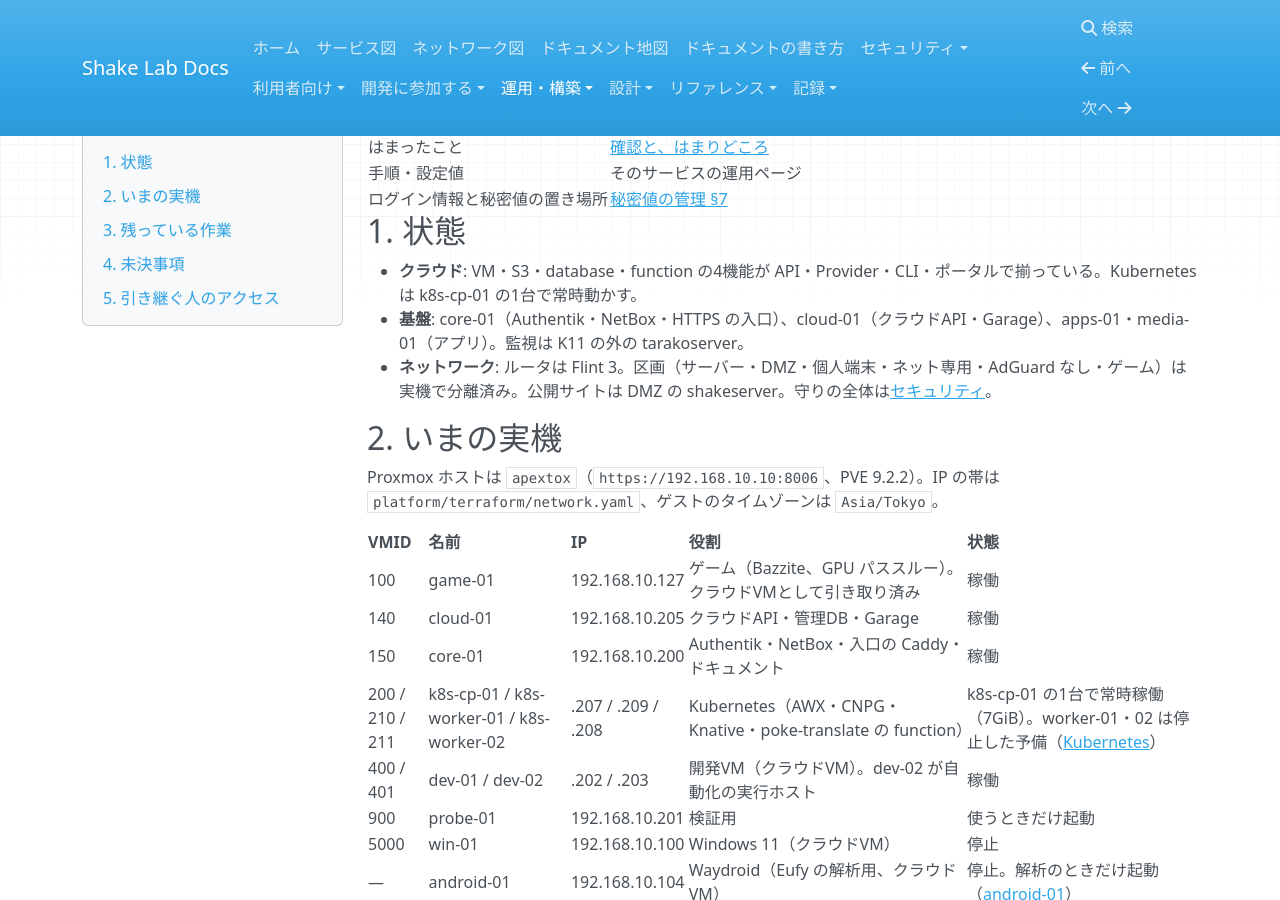
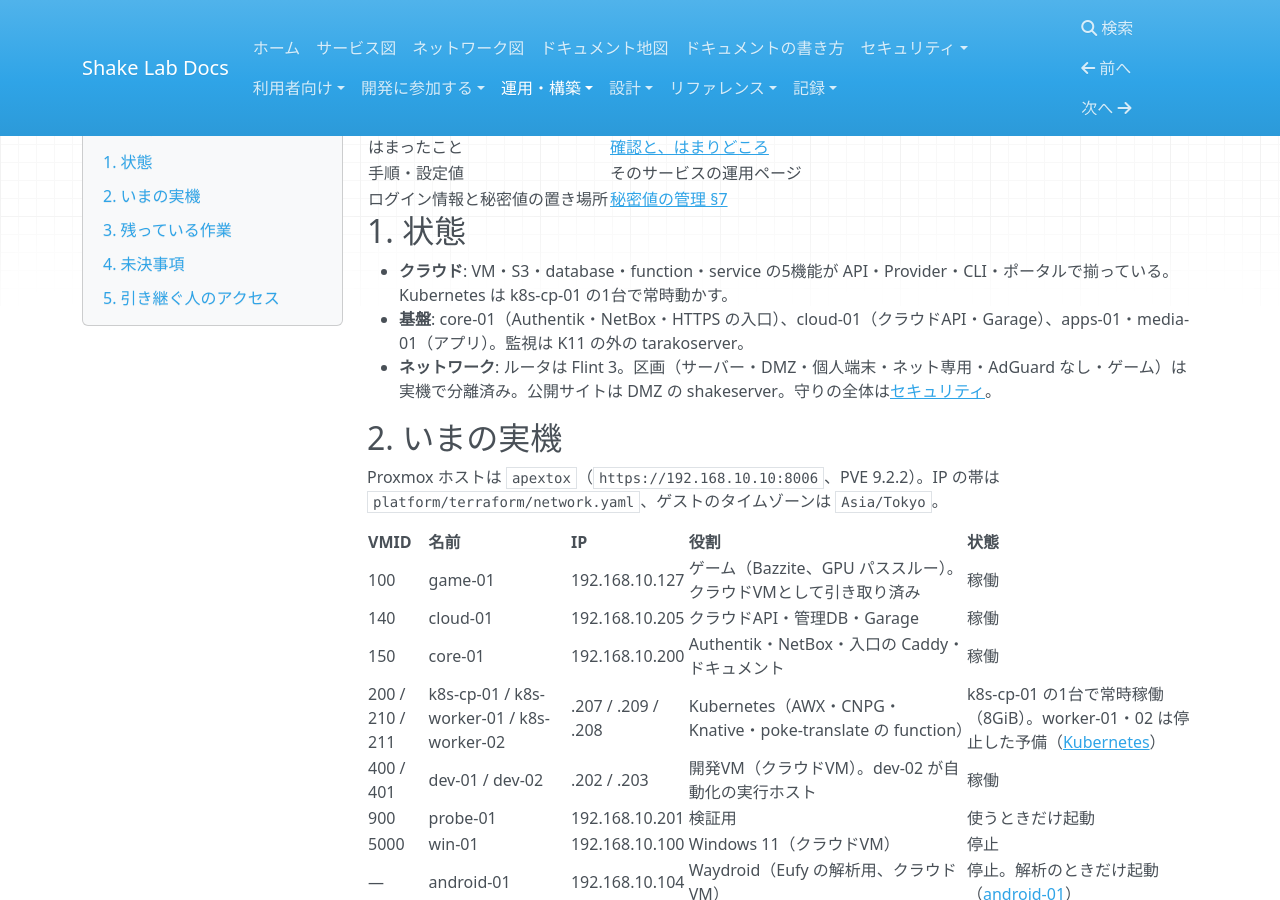
Before and after one commit to rurutheGeek/shake-cloud, an MkDocs documentation site: the page built from docs/operations/handover.md, in a window 1280 px wide and 900 px high, scrolled down 288 px. Built offline with MkDocs 1.6.1, drawn with Linux system fonts in a browser that asks for light colours; nearby versions of some CDN libraries; a script that is not in the unit is left out.

Commit message:
docs(handover): service 機能の配備と k8s-cp-01 の 8GiB を反映する
Refs #250

Co-Authored-By: Claude Opus 5.5 <noreply@anthropic.com>

```diff
--- a/docs/operations/handover.md
+++ b/docs/operations/handover.md
@@ -25,7 +25,7 @@ tags:
 
 ## 1. 状態
 
-- **クラウド**: VM・S3・database・function の4機能が API・Provider・CLI・ポータルで揃っている。Kubernetes は k8s-cp-01 の1台で常時動かす。
+- **クラウド**: VM・S3・database・function・service の5機能が API・Provider・CLI・ポータルで揃っている。Kubernetes は k8s-cp-01 の1台で常時動かす。
 - **基盤**: core-01（Authentik・NetBox・HTTPS の入口）、cloud-01（クラウドAPI・Garage）、apps-01・media-01（アプリ）。監視は K11 の外の tarakoserver。
 - **ネットワーク**: ルータは Flint 3。区画（サーバー・DMZ・個人端末・ネット専用・AdGuard なし・ゲーム）は実機で分離済み。公開サイトは DMZ の shakeserver。守りの全体は[セキュリティ](../architecture/security.md)。
 
@@ -38,7 +38,7 @@ Proxmox ホストは `apextox`（`https://192.168.10.10:8006`、PVE 9.2.2）。I
 | 100 | game-01 | 192.168.10.127 | ゲーム（Bazzite、GPU パススルー）。クラウドVMとして引き取り済み | 稼働 |
 | 140 | cloud-01 | 192.168.10.205 | クラウドAPI・管理DB・Garage | 稼働 |
 | 150 | core-01 | 192.168.10.200 | Authentik・NetBox・入口の Caddy・ドキュメント | 稼働 |
-| 200 / 210 / 211 | k8s-cp-01 / k8s-worker-01 / k8s-worker-02 | .207 / .209 / .208 | Kubernetes（AWX・CNPG・Knative・poke-translate の function） | k8s-cp-01 の1台で常時稼働（7GiB）。worker-01・02 は停止した予備（[Kubernetes](kubernetes.md)） |
+| 200 / 210 / 211 | k8s-cp-01 / k8s-worker-01 / k8s-worker-02 | .207 / .209 / .208 | Kubernetes（AWX・CNPG・Knative・poke-translate の function） | k8s-cp-01 の1台で常時稼働（8GiB）。worker-01・02 は停止した予備（[Kubernetes](kubernetes.md)） |
 | 400 / 401 | dev-01 / dev-02 | .202 / .203 | 開発VM（クラウドVM）。dev-02 が自動化の実行ホスト | 稼働 |
 | 900 | probe-01 | 192.168.10.201 | 検証用 | 使うときだけ起動 |
 | 5000 | win-01 | 192.168.10.100 | Windows 11（クラウドVM） | 停止 |
```
